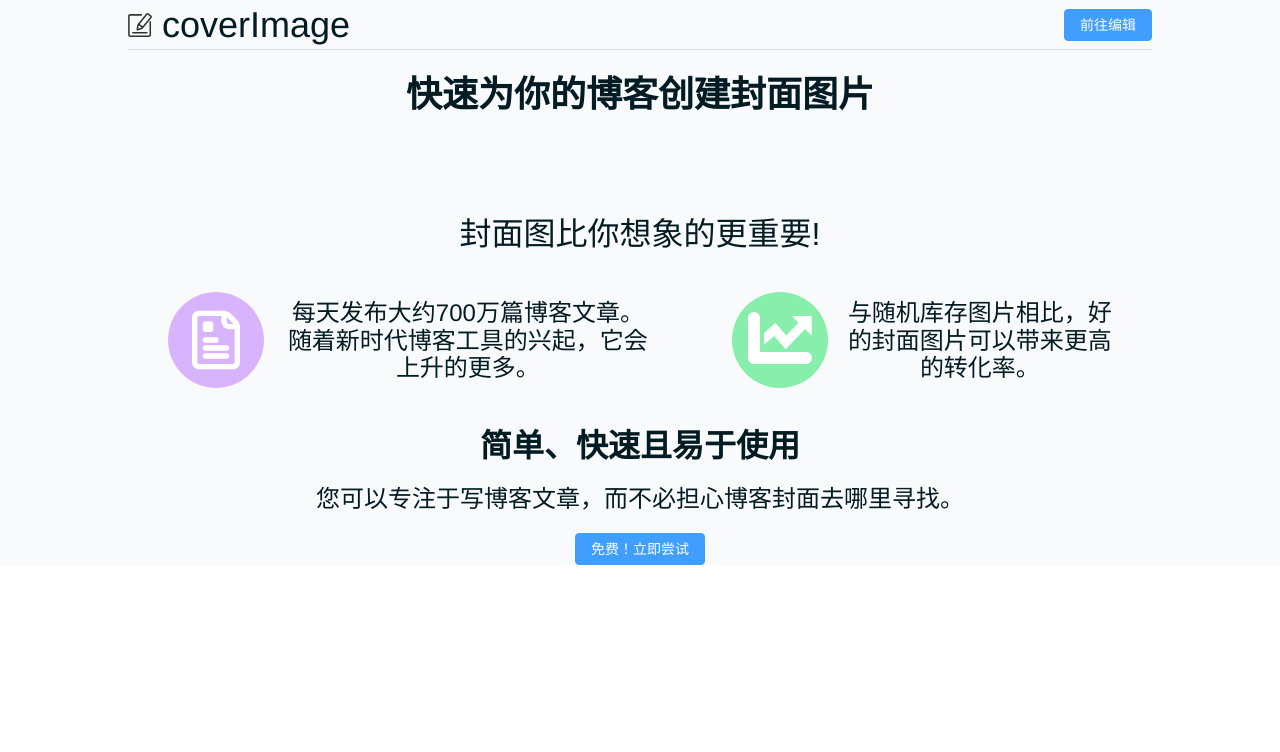
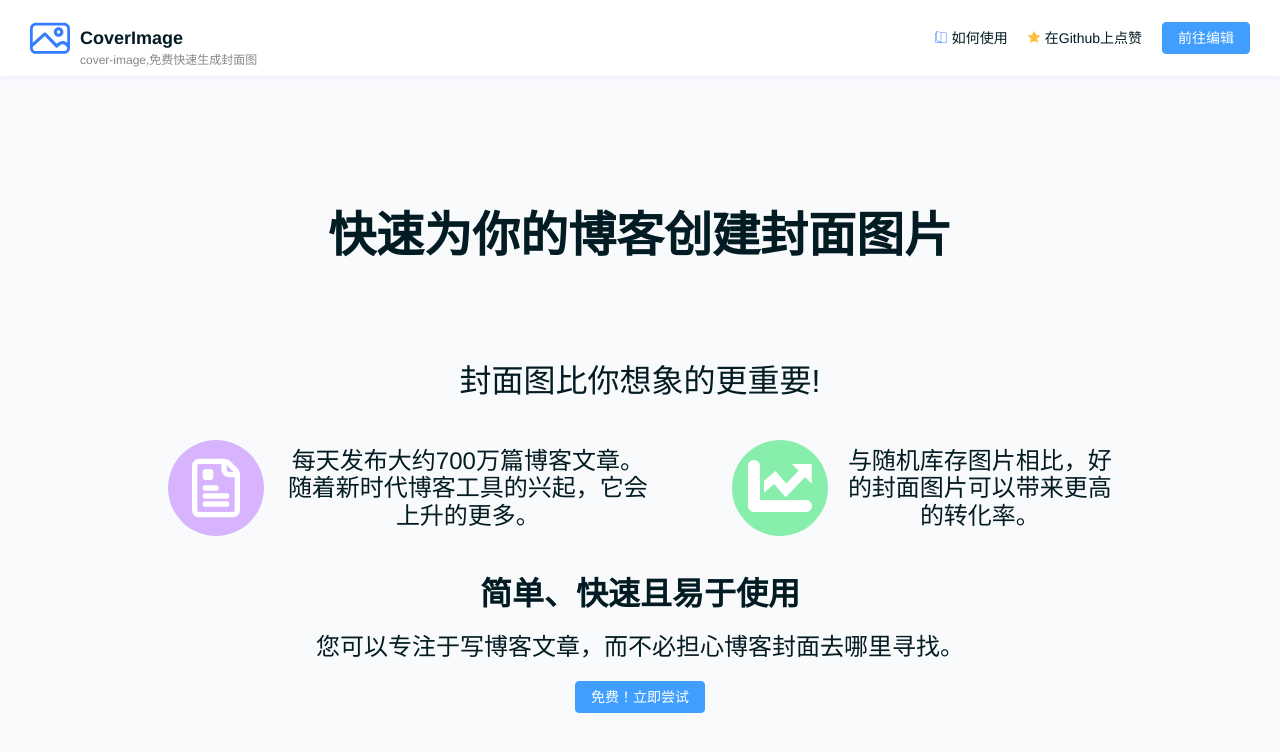
Before and after one commit to zhihuifanqiechaodan/cover-image, a Vue app: page / in a window 1280 px wide. Shown: the top 752 px of the page. Built offline with nearby package versions, Linux system fonts and the light colour scheme.

Commit message:
feat:公共组件

```diff
--- a/src/App.vue
+++ b/src/App.vue
@@ -1,3 +1,13 @@
 <template>
-  <RouterView />
+  <Header />
+  <div class="main-wrapper">
+    <RouterView />
+  </div>
 </template>
+
+<style lang="scss" scoped>
+.main-wrapper {
+  padding-top: 76px;
+  height: calc(100vh - 76px);
+}
+</style>
--- a/src/components/Header/HeaderView.vue
+++ b/src/components/Header/HeaderView.vue
@@ -1,5 +1,6 @@
 <template>
   <div class="header-wrapper">
+    <div class="left">
       <router-link to="/">
         <div class="logo-wrapper">
           <SvgIcon name="logo" size="40px" color="#347DFE" />
@@ -8,9 +9,36 @@
         </div>
       </router-link>
     </div>
+    <div class="right">
+      <div class="right-item">
+        <RouterLink to="/faq">
+          <SvgIcon name="help" size="12px" color="#347DFE" />
+          <span>如何使用</span>
+        </RouterLink>
+      </div>
+      <div class="right-item">
+        <a
+          href="https://github.com/zhihuifanqiechaodan/cover-image"
+          target="_blank"
+        >
+          <SvgIcon name="start" size="12px" />
+          <span>在Github上点赞</span>
+        </a>
+      </div>
+      <div class="right-item">
+        <RouterLink v-if="route.path !== '/editor'" to="/editor">
+          <el-button type="primary">前往编辑</el-button>
+        </RouterLink>
+      </div>
+    </div>
+  </div>
 </template>
 
-<script setup></script>
+<script setup>
+import { useRoute } from "vue-router";
+
+const route = useRoute();
+</script>
 
 <style lang="scss">
 .header-wrapper {
@@ -23,10 +51,12 @@
   box-sizing: border-box;
   display: flex;
   align-items: center;
+  justify-content: space-between;
   height: 76px;
   background: #fff;
   box-shadow: 0 2px 6px rgb(178 191 233 / 20%);
 
+  .left {
     .logo-wrapper {
       position: relative;
       display: flex;
@@ -48,4 +78,23 @@
       }
     }
   }
+
+  .right {
+    display: flex;
+    justify-content: flex-end;
+
+    .right-item {
+      display: flex;
+      align-items: center;
+      margin-left: 20px;
+      &:hover {
+        font-weight: bold;
+      }
+
+      .svg-icon {
+        margin-right: 5px;
+      }
+    }
+  }
+}
 </style>
--- a/src/views/editor/components/EditorSidebar/SidebarBackgroundColor.vue
+++ b/src/views/editor/components/EditorSidebar/SidebarBackgroundColor.vue
@@ -11,13 +11,19 @@
       </div>
     </div>
     <div class="edit-item">
-      <div class="edit-label">宽/高</div>
+      <div class="edit-label">宽比</div>
       <div class="edit-value">
         <el-input-number
           v-model="layoutWidthRatio"
           :min="1"
           controls-position="right"
         />
+      </div>
+    </div>
+    <el-divider> {{ layoutWidthRatio }} / {{ layoutHeightRatio }} </el-divider>
+    <div class="edit-item">
+      <div class="edit-label">高比</div>
+      <div class="edit-value">
         <el-input-number
           v-model="layoutHeightRatio"
           :min="1"
@@ -79,6 +85,10 @@ const layoutHeightRatio = computed({
       flex: 1;
       display: flex;
       margin-left: 20px;
+
+      .el-input-number {
+        flex: 1;
+      }
     }
   }
 }
--- a/src/views/editor/components/EditorView/ViewImage.vue
+++ b/src/views/editor/components/EditorView/ViewImage.vue
@@ -1,10 +1,6 @@
 <template>
   <div class="view-image">
-    <el-image
-      style="width: 100%; height: 100%"
-      :src="imageSrc"
-      :fit="appStore.imageInfo.fit"
-    />
+    <el-image :src="imageSrc" :fit="appStore.imageInfo.fit" />
   </div>
 </template>
 
--- a/src/views/editor/editor-view.vue
+++ b/src/views/editor/editor-view.vue
@@ -1,17 +1,14 @@
 <template>
   <div class="app-container">
-    <Header />
-    <el-row class="main-wrapper">
+    <el-row>
       <el-col :span="6">
         <el-scrollbar height="calc(100vh - 76px)">
           <EditorSidebar />
         </el-scrollbar>
       </el-col>
       <el-col :span="18">
-        <el-scrollbar height="calc(100vh - 76px)">
-          <div class="main">
-            <EditorView />
-          </div>
+        <el-scrollbar class="main">
+          <EditorView />
         </el-scrollbar>
       </el-col>
     </el-row>
@@ -24,13 +21,10 @@ import { EditorSidebar, EditorView } from "./components/index";
 
 <style lang="scss">
 .app-container {
-  .main-wrapper {
-    padding-top: 76px;
-    height: calc(100vh - 76px);
-    .main {
-      padding: 40px;
-      background-color: #edf0f0;
-    }
+  .main {
+    min-height: calc(100vh - 76px);
+    padding: 40px;
+    background-color: #edf0f0;
   }
 }
 </style>
--- a/src/views/home/home-view.vue
+++ b/src/views/home/home-view.vue
@@ -1,17 +1,6 @@
 <template>
   <div class="app-container">
     <div class="home-wrapper">
-      <div class="header">
-        <div class="left">
-          <svgIcon name="edit" />
-          <div class="title">coverImage</div>
-        </div>
-        <div class="right">
-          <RouterLink to="/editor">
-            <el-button type="primary">前往编辑</el-button>
-          </RouterLink>
-        </div>
-      </div>
       <h1 class="title">快速为你的博客创建封面图片</h1>
       <div class="content">
         <div class="content-item">
@@ -54,40 +43,19 @@
   display: flex;
   justify-content: center;
   background-color: #f9fafb;
+  min-height: calc(100vh - 76px);
   .home-wrapper {
     width: 80vw;
     text-align: center;
 
-    .header {
-      display: flex;
-      justify-content: space-between;
-      height: 50px;
-      border-bottom: 1px solid #dcdfe6;
-      box-sizing: border-box;
-
-      .left {
-        display: flex;
-        align-items: center;
-        font-size: 24px;
-        font-weight: 500;
-
-        .title {
-          margin-left: 10px;
-        }
-      }
-      .right {
-        display: flex;
-        align-items: center;
-      }
-    }
-
-    .title {
-      font-size: 36px;
+    > .title {
+      padding-top: 100px;
+      font-size: 48px;
     }
 
     .content {
+      margin-top: 100px;
       .content-item {
-        margin-top: 100px;
         .title {
           font-size: 32px;
           font-weight: 500;
```
Also changed, not shown: src/icons/help.svg (added), src/icons/start.svg (added). Lines whose indentation alone changed are shown as unchanged.
